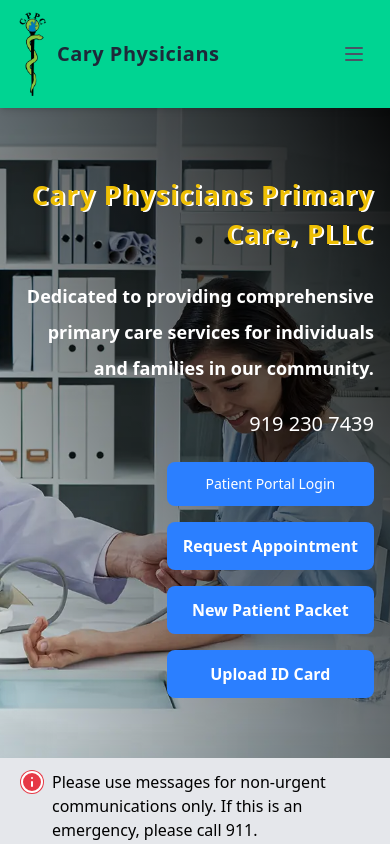
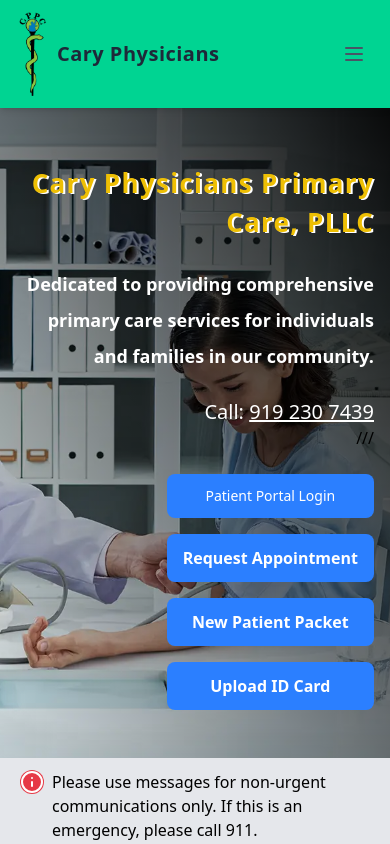
Before and after one commit to AbuBakarSheraz/cary_physicians, a React (Vite) app: page / in a window 390 px wide. Shown: the top 844 px of the page. Built offline with nearby package versions, Linux system fonts and the light colour scheme.

Commit message:
clickable phonenumber

```diff
--- a/src/components/sections/HeroSection.jsx
+++ b/src/components/sections/HeroSection.jsx
@@ -27,10 +27,14 @@
           >
             Dedicated to providing comprehensive primary care services for individuals and families in our community.
           </h3>
-           <a href="tel:919 230 7439" className="text-white mt-6 text-xl sm:text-2xl">
-                919 230 7439
-              </a>
-          {/* <h3 className="text-white mt-6 text-xl sm:text-2xl">Call: 919-230-7439</h3> */}
+
+          <h3 className="text-white mt-6 text-xl sm:text-2xl">
+  Call: <a href="tel:9192307439" className="underline hover:text-gray-300">919 230 7439</a>
+</h3>
+
+
+
+              ///
 
           <div className="grid grid-cols-1 mr-0 sm:grid-cols-2 lg:grid-cols-3 gap-4 mt-6 max-w-5xl mx-auto">
   <Button
```
